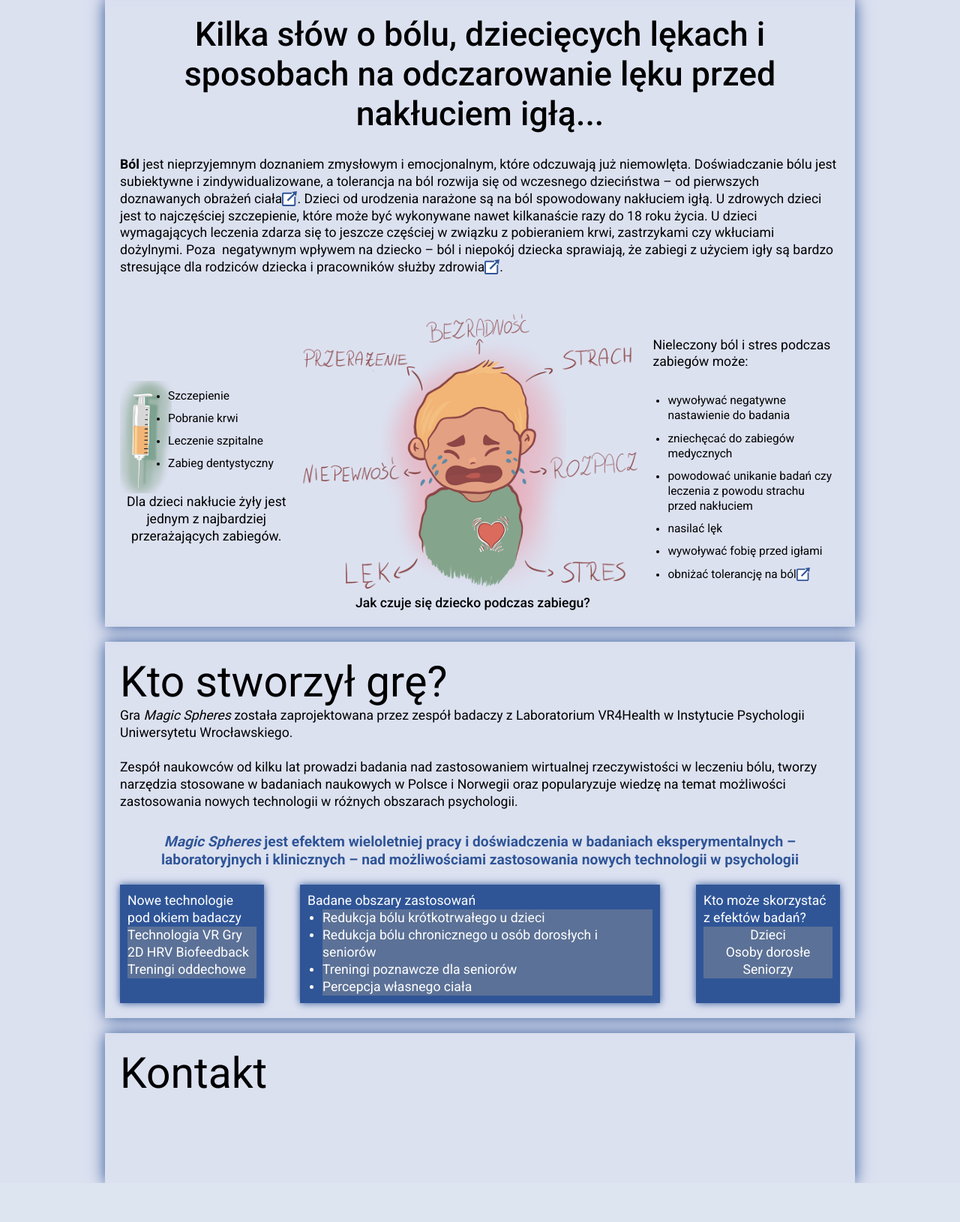
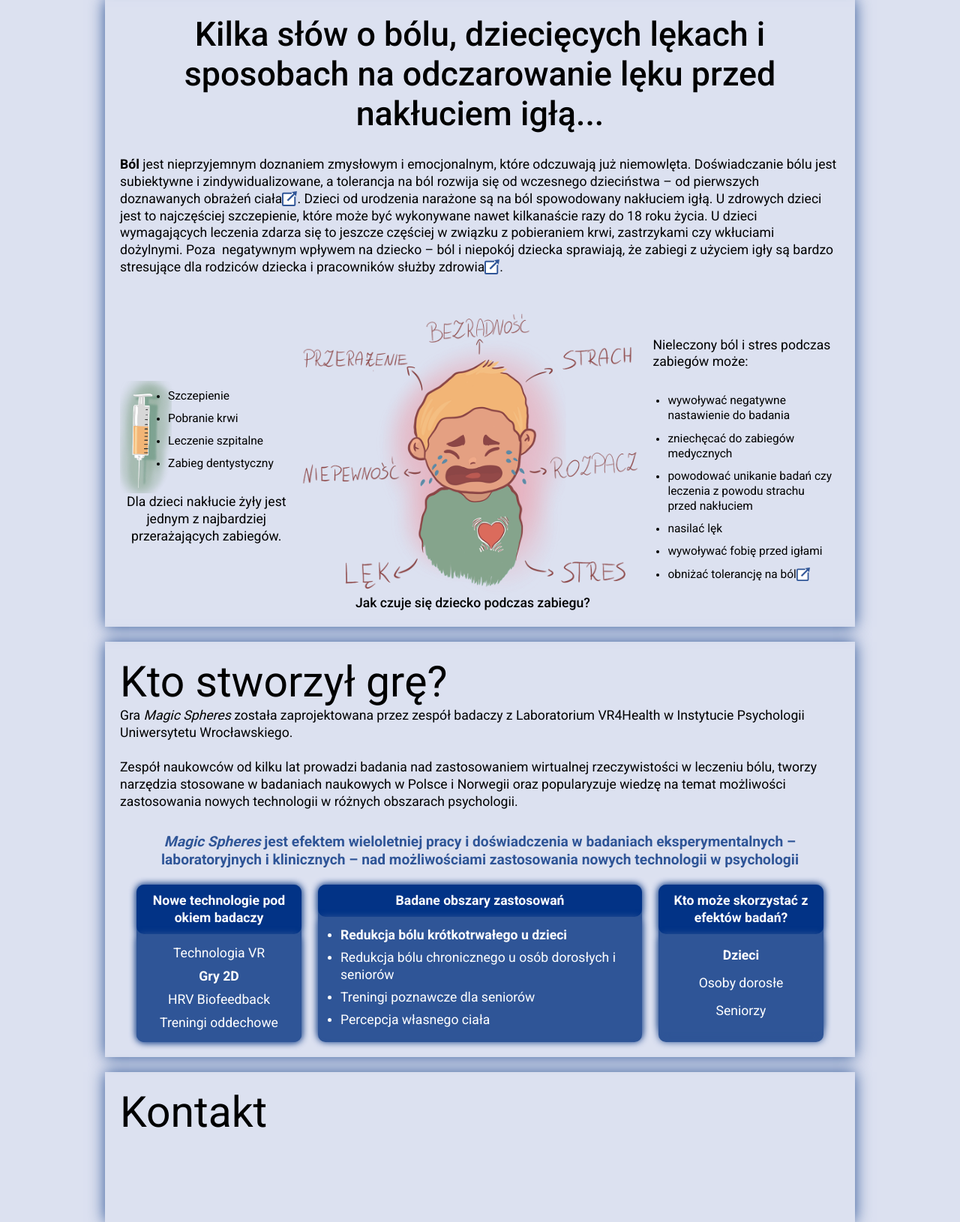
Before and after one commit to piotrwojtaszek/MOT-WEBSITE, a PHP site: page / in a window 1280 px wide. Shown: the part 4494-6124 px from the top of the page at 75% size. Before the commit the page ends 6072 px from the top, so only its background shows below. Run offline with PHP 8.4, Linux system fonts and the light colour scheme.

Commit message:
Last section

```diff
--- a/Site/index.php
+++ b/Site/index.php
@@ -144,7 +144,7 @@
                 <div class="section_1_2">
                     <div class="section_1_2_title">
                         <h1>
-                            Dlaczego stworzyliśmy Magic Spheres?
+                            Dlaczego stworzyliśmy <br> Magic Spheres?
                         </h1>
                     </div>
                     <div class="section_1_2_content">
@@ -183,7 +183,7 @@
             <div class="section_3_1">
                 <div class="section_3_1_title">
                     <h1>
-                    Dlaczego warto pobrać Magic Spheres?
+                    Dlaczego warto pobrać <br>Magic Spheres?
                     </h1>
                 </div>
                 <div class="section_3_1_content">
@@ -307,19 +307,26 @@ Zespół naukowców od kilku lat prowadzi badania nad zastosowaniem wirtualnej r
                 </div>
                 <div class="section_5_2_content">
                     <div class="section_5_2_content_1">
+                        <div class="section_5_2_content_title">
                             <p>Nowe technologie pod okiem badaczy</p>
-                        <p>
-                            Technologia VR
-                            Gry 2D
-                            HRV Biofeedback
-                            Treningi oddechowe
-                        </p>
+                        </div>
+                        <div class="section_5_2_content_body">
+                            <ul>
+                                <li><p>Technologia VR</p></li>
+                                <li><p> <b>Gry 2D</b></p></li>
+                                <li><p>HRV Biofeedback</p></li>
+                                <li><p>Treningi oddechowe</p></li>
+                            </ul>
+                        </div>
                     </div>
                     <div class="section_5_2_content_2">
+                        <div class="section_5_2_content_title">
                             <p>Badane obszary zastosowań </p>
+                        </div>
+                        <div class="section_5_2_content_body">
                             <ul>
                                 <li>
-                                <p>Redukcja bólu krótkotrwałego u dzieci</p>
+                                    <p><b>Redukcja bólu krótkotrwałego u dzieci</b></p>
                                 </li>
                                 <li>
                                     <p>Redukcja bólu chronicznego u osób dorosłych i seniorów</p>
@@ -332,11 +339,15 @@ Zespół naukowców od kilku lat prowadzi badania nad zastosowaniem wirtualnej r
                                 </li>
                             </ul>
                         </div>
+                    </div>
                     <div class="section_5_2_content_3">
+                        <div class="section_5_2_content_title">
                             <p>Kto może skorzystać z efektów badań?</p>
+                        </div>
+                        <div class="section_5_2_content_body">
                             <ul>
                                 <li>
-                                <p>Dzieci</p>
+                                    <p><b>Dzieci</b></p>
                                 </li>
                                 <li>
                                     <p>Osoby dorosłe</p>
@@ -345,6 +356,7 @@ Zespół naukowców od kilku lat prowadzi badania nad zastosowaniem wirtualnej r
                                     <p>Seniorzy</p>
                                 </li>
                             </ul>
+                        </div>
                     </div>
                 </div>
             </div>
--- a/Site/style.css
+++ b/Site/style.css
@@ -589,37 +590,60 @@ html {
     color: white;
     display: flex;
     flex-wrap: wrap;
-    justify-content: space-between;
-}
-.section_5_2_content div{
-    background-color:#2f5597;
-    box-shadow: 0 0 10px #2f5597;
-    padding: 10px;
+    justify-content: space-evenly;
 }
 
-.section_5_2_content div *:nth-child(2)
-{
-    background-color:#5b7197;
+.section_5_2_content div{
+    box-shadow: 0 0 10px #2f5597;
+    background-color: #2f5597;
+    border-radius: 10px;
+}
+
+.section_5_2_content_title{
+    padding: 10px;
+    text-align: center;
+    font-weight: 700;
+    background-color:#023386 !important;
+}
+
+
+.section_5_2_content_body{
+    padding: 10px;
+    background-color:#2f5597;
 }
 
 .section_5_2_content_1{
-    width: 20%;
+    width: 23%;
+}
+
+.section_5_2_content_1 li{
+    padding-top: 4px;
+    padding-bottom: 4px;
+    list-style: none;
+    text-align: center;
 }
 
 .section_5_2_content_2{
-    width: 50%;
+    width: 45%;
 }
 
 .section_5_2_content_2 ul{
     margin-left: 20px;
 }
 
+.section_5_2_content_2 li{
+    padding-top: 3px;
+    padding-bottom: 4px;
+}
+
 .section_5_2_content_3{
-    width: 20%;
+    width: 23%;
 }
-.section_5_2_content_3 ul{
+.section_5_2_content_3 li{
     list-style: none;
     text-align: center;
+    padding-top: 7px;
+    padding-bottom: 7px;
 }
 .popup .overlay{
     position: fixed;
```
Also changed, not shown: other parts of Site/style.css (+52 -2 lines). Lines whose indentation alone changed are shown as unchanged.
